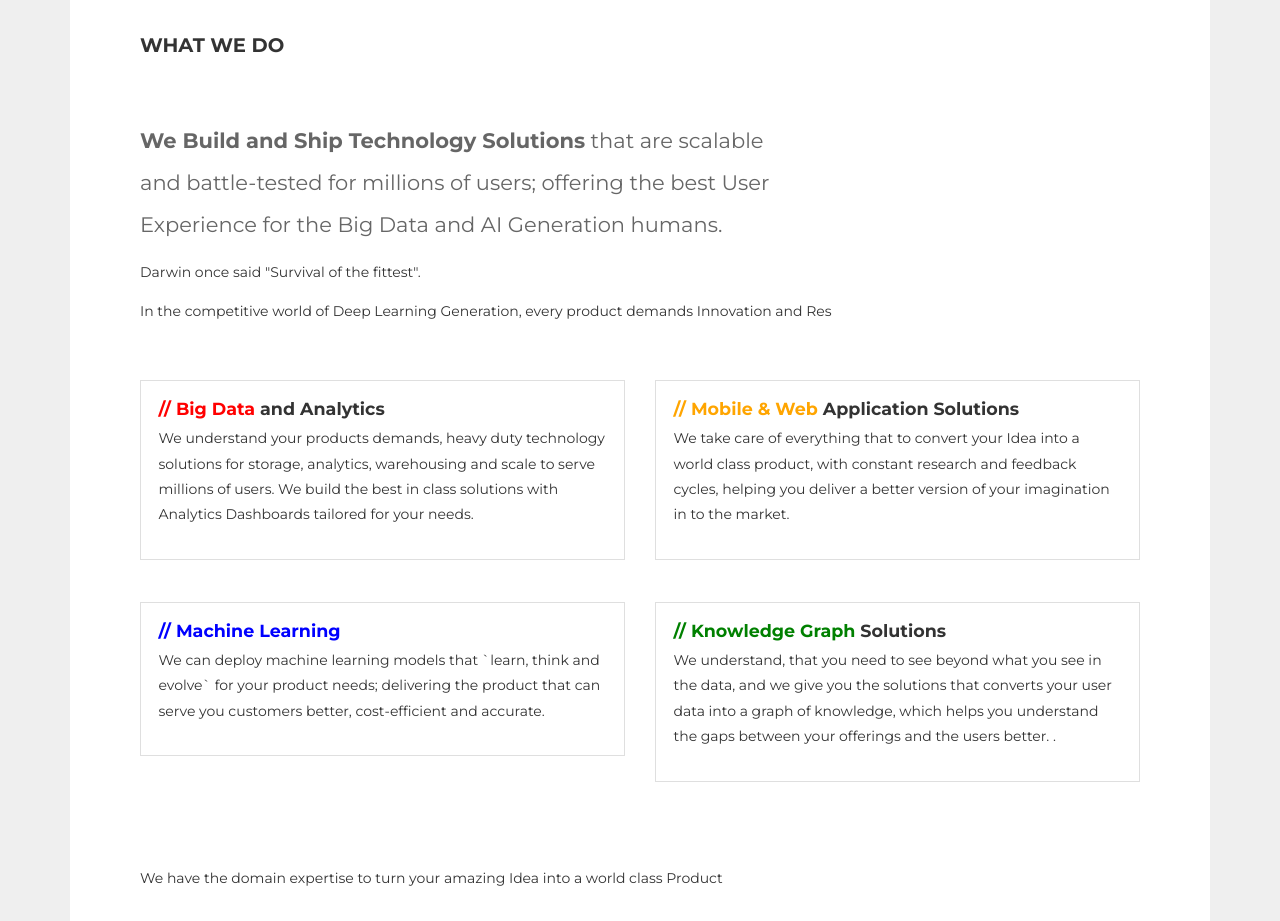
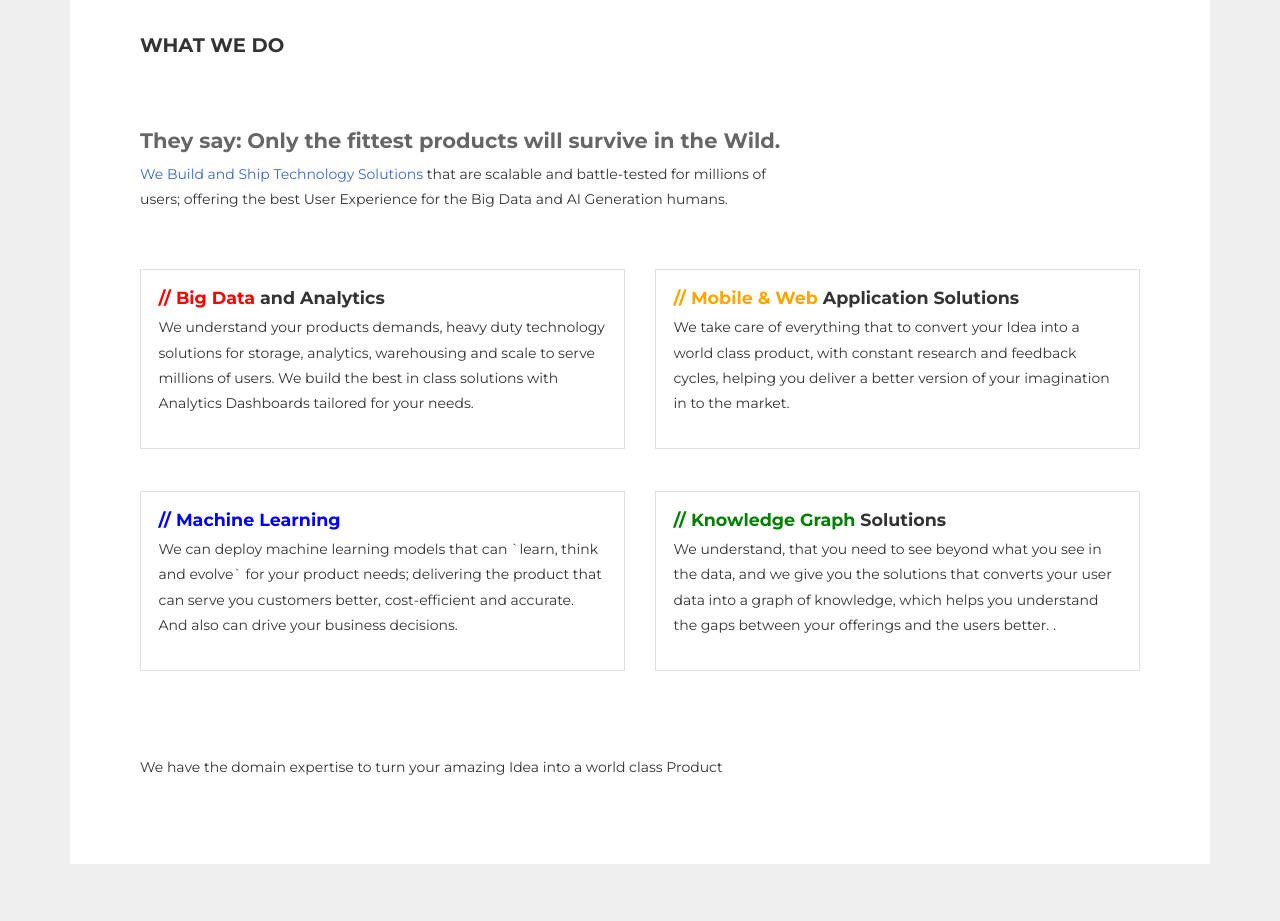
Before and after one commit to invana/invana.github.io, an Angular app in the folder invanatech-app/: page / in a window 1280 px wide. Shown: the part 860-1781 px from the top of the page. Built offline with nearby package versions, Linux system fonts and the light colour scheme.

Commit message:
UI text added

```diff
--- a/invanatech-app/src/app/app.component.html
+++ b/invanatech-app/src/app/app.component.html
@@ -56,19 +56,18 @@
       </div>
       <div class="col col-md-8">
 
-        <blockquote>
-          <strong>We Build and Ship Technology Solutions</strong> that are scalable and battle-tested for millions of
-          users; offering the
-          best User Experience for the Big Data and AI Generation humans.
+        <blockquote class="bold mb-0">
+         They say: Only the fittest products will survive in the Wild.
         </blockquote>
 
+
+        <p> <span style="color: #3b67cc">We Build and Ship Technology Solutions</span> that are scalable and battle-tested for millions of
+          users; offering the
+          best User Experience for the Big Data and AI Generation humans.</p>
       </div>
       <div class="col col-md-12">
 
-        <p>Darwin once said "Survival of the fittest".</p>
-        <p>In the competitive world of Deep Learning Generation, every product demands
-          Innovation
-          and Res</p>
+
       </div>
     </div>
     <div class="row mt-5">
@@ -97,12 +96,10 @@
           <div class="card-body">
             <h4 class="h5 bold"><span style="color: blue">// Machine Learning</span></h4>
             <p>
-              <!--We live in a generation where we can employee machines-->
-              <!--to make logical predictions that can drive business decisions,-->
-              <!--build disruptive products that can -->
-              We can deploy machine learning models that `learn, think and evolve` for your product
+              We can deploy machine learning models that can `learn, think and evolve` for your product
               needs; delivering the product
-              that can serve you customers better, cost-efficient and accurate.
+              that can serve you customers better, cost-efficient and accurate. And also can drive your business
+              decisions.
 
             </p>
           </div>
```
